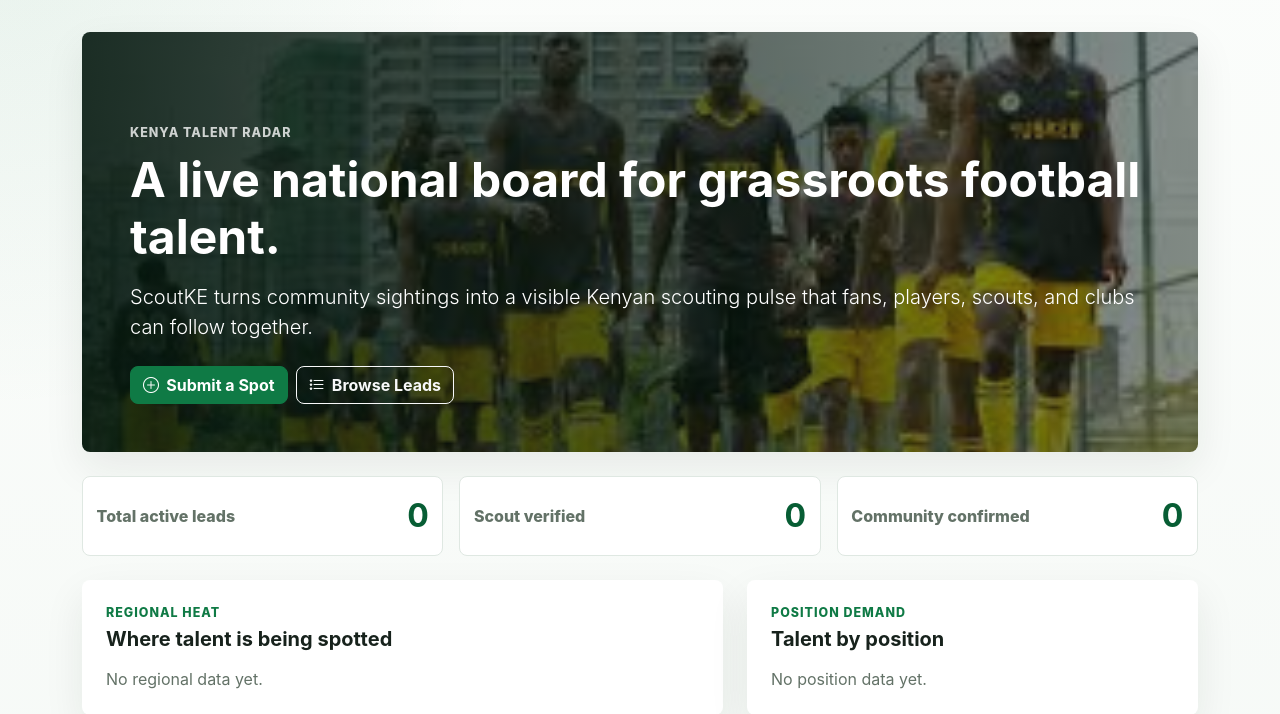
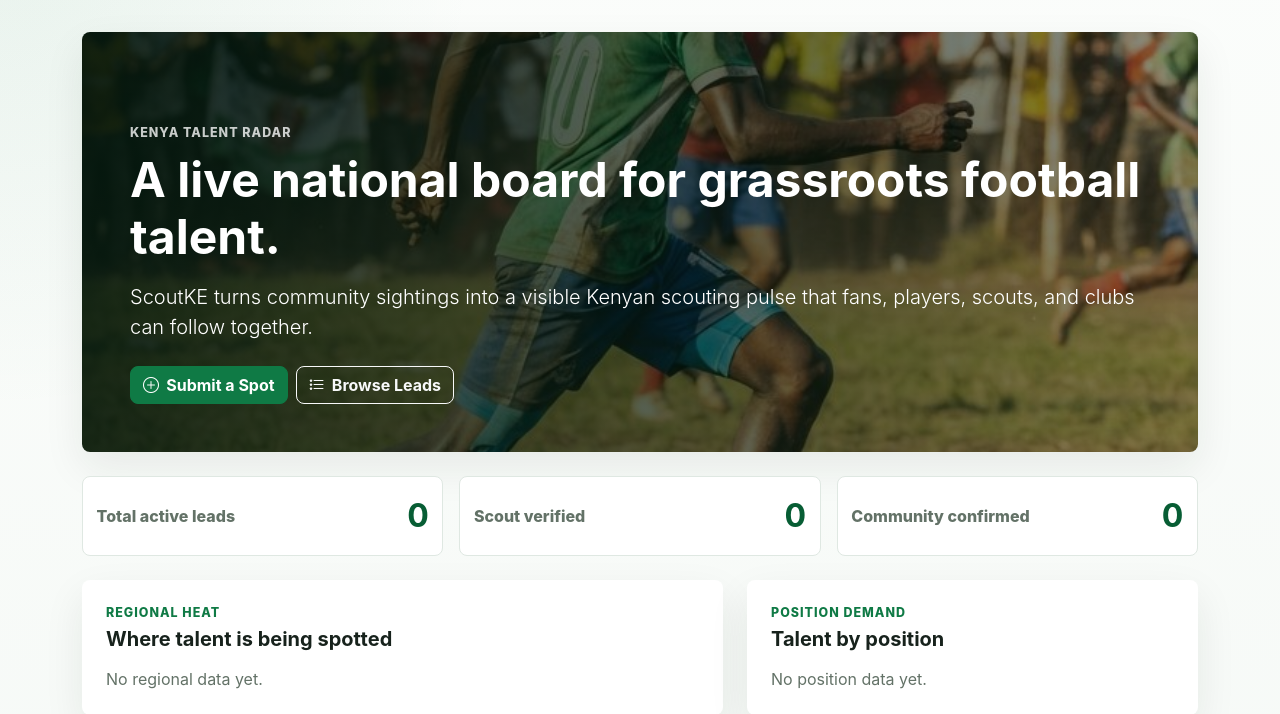
Before and after one commit to lauspence/scoutke, a Django app: page /talent-radar/ in a window 1280 px wide. Shown: the part 68-782 px from the top of the page. Run offline with Django 5.2, Linux system fonts and the light colour scheme; data that the repository does not hold is empty.

Commit message:
Update Talent Radar hero background image

```diff
--- a/static/css/app.css
+++ b/static/css/app.css
@@ -12,7 +12,7 @@
   --sk-blue: #1769aa;
   --sk-hero-home: url("/static/img/talent-action.jpg");
   --sk-hero-auth: url("/static/img/tuskeryouth.jpg");
-  --sk-hero-radar: url("/static/img/tuskeryouth.jpg");
+  --sk-hero-radar: url("/static/img/talent-radar-action.jpg");
   --sk-hero-player: url("/static/img/wanayama.jpg");
   --sk-hero-club: url("/static/img/Tusker.jpg");
   --sk-shadow: 0 16px 40px rgba(23, 34, 28, 0.08);
```
Also changed, not shown: static/img/talent-radar-action.jpg (added).
